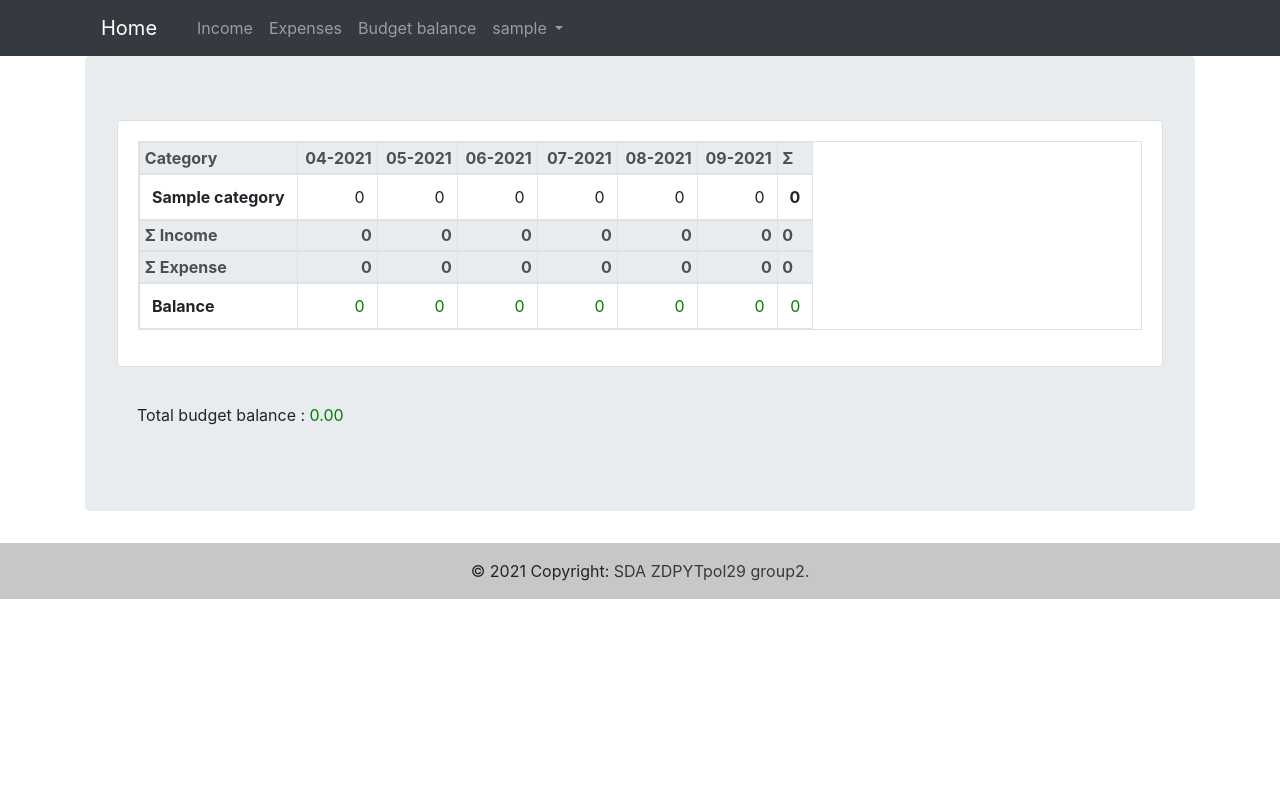
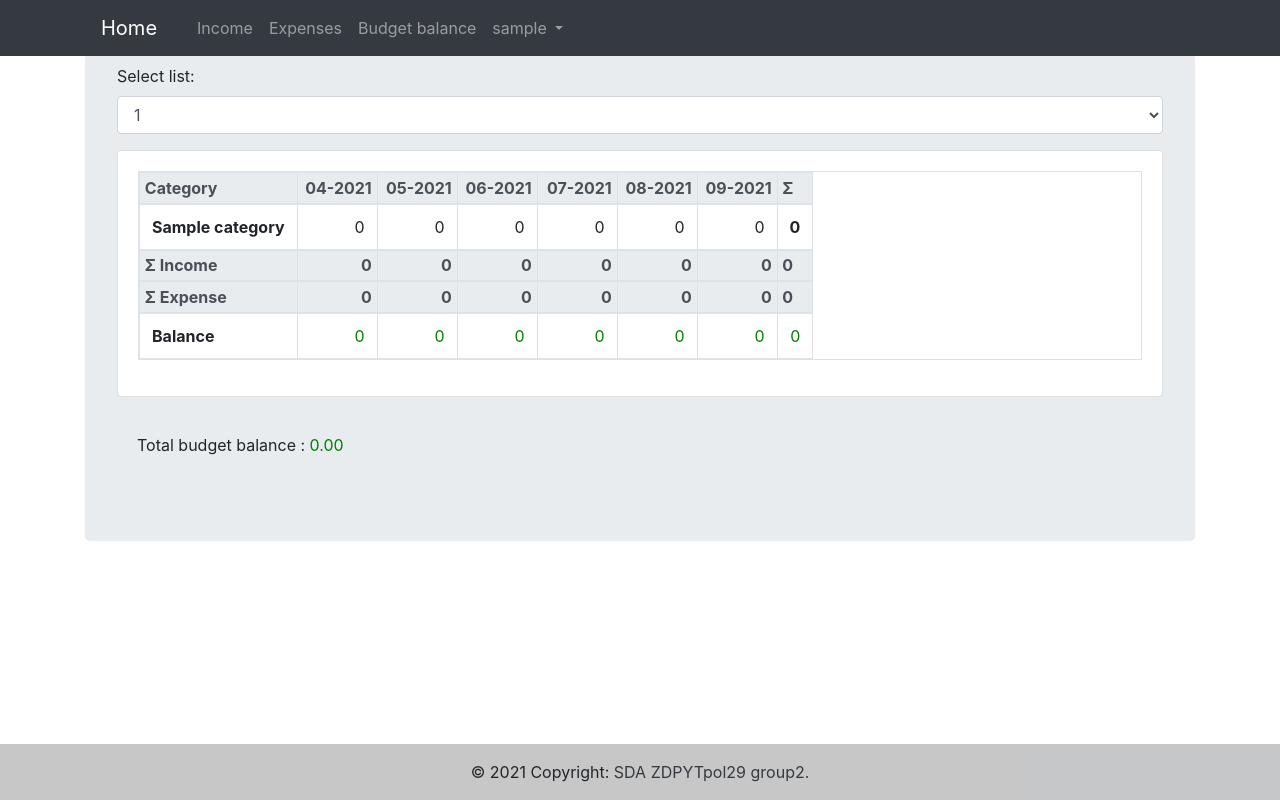
Before and after one commit to SDA-projekt-koncowy/Domowy_budzet, a Django app: page /summary in a window 1280 px wide. Run offline with Django 3.2, Linux system fonts and the light colour scheme; a user stored in the database is signed in; tables that the repository leaves empty hold one stand-in row (values such as "Sample post"); some libraries are stand-ins or nearby versions.

Commit message:
Navar and footer fixed

```diff
--- a/budget/templates/base.html
+++ b/budget/templates/base.html
@@ -9,8 +9,8 @@
     <script src="https://cdnjs.cloudflare.com/ajax/libs/popper.js/1.14.6/umd/popper.min.js" integrity="sha384-wHAiFfRlMFy6i5SRaxvfOCifBUQy1xHdJ/yoi7FRNXMRBu5WHdZYu1hA6ZOblgut" crossorigin="anonymous"></script>
     <script src="https://stackpath.bootstrapcdn.com/bootstrap/4.2.1/js/bootstrap.min.js" integrity="sha384-B0UglyR+jN6CkvvICOB2joaf5I4l3gm9GU6Hc1og6Ls7i6U/mkkaduKaBhlAXv9k" crossorigin="anonymous"></script>
   </head>
-  <body>
-    <nav class="navbar navbar-expand-lg navbar-dark bg-dark">
+  <body class="d-flex flex-column min-vh-100">
+    <nav class=" navbar navbar-expand-lg navbar-dark bg-dark fixed-top">
       <div class="container fixed">
         <div>
         <a class="navbar-brand nav-link" href="/">Home</a>
@@ -60,7 +60,7 @@
         {% block content %}{% endblock %}
       </div>
     </div>
-  <footer class="bg-light text-center text-lg-start">
+  <footer class="mt-auto bg-light text-center text-lg-start fixed-bottom">
   <div class="text-center p-3" style="background-color: rgba(0, 0, 0, 0.2);">
     © 2021 Copyright:
     <a class="text-dark" href="{% url 'copyright' %}">SDA ZDPYTpol29 group2.</a>
--- a/budget/templates/summary.html
+++ b/budget/templates/summary.html
@@ -1,5 +1,14 @@
 {% extends "base.html" %}
 {% block content %}
+    <div class="form-group">
+      <label for="sel1">Select list:</label>
+      <select class="form-control" id="sel1">
+        <option>1</option>
+        <option>2</option>
+        <option>3</option>
+        <option>4</option>
+      </select>
+    </div>
     <div class="card mb-3">
         <div class="card-body">
             <table class="table table-bordered table-hover table-responsive">
```
